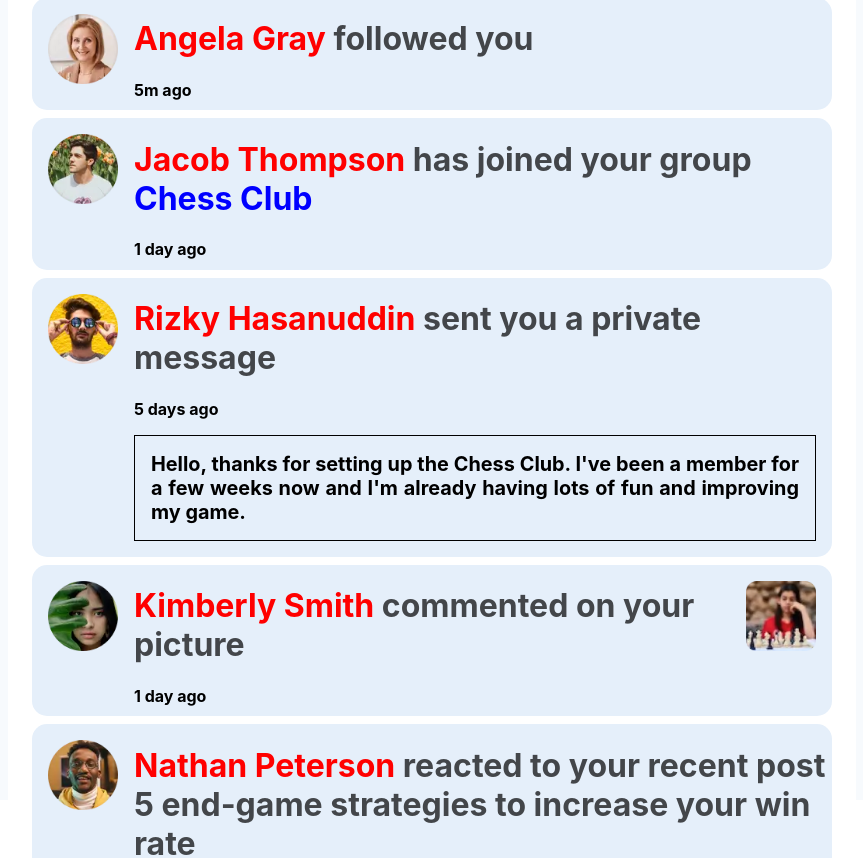
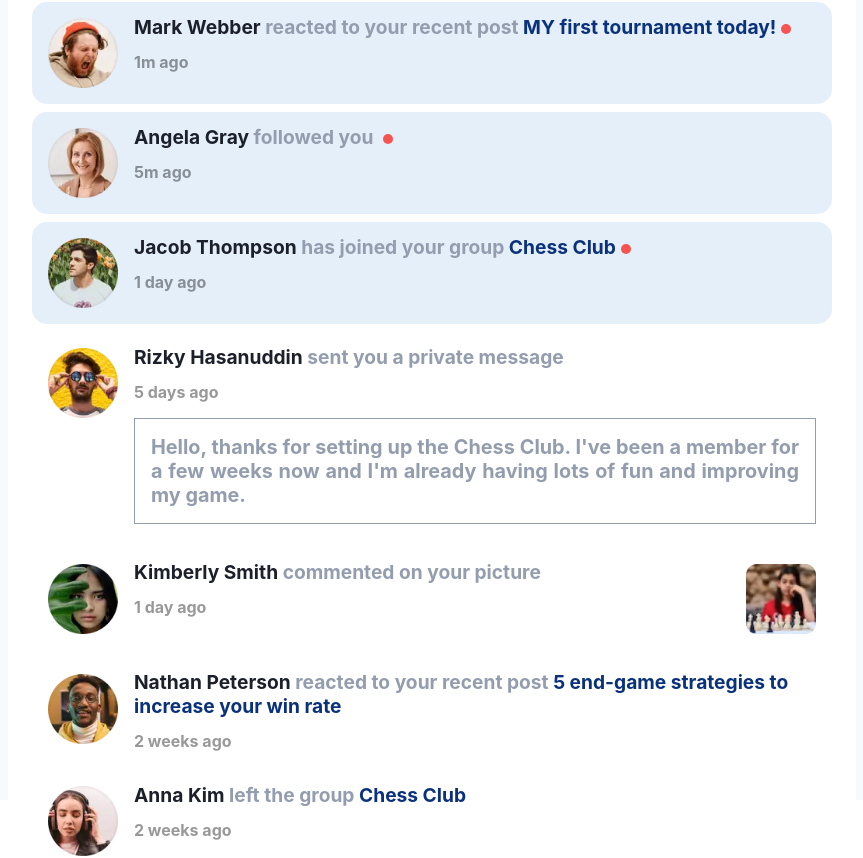
Before and after one commit to Danteie/notifications-page-main, a React (Create React App) app: page / in a window 1280 px wide. Shown: the top 858 px of the page, without its empty margins (208-1071 px from the left). Built offline with nearby package versions, Linux system fonts and the light colour scheme.

Commit message:
styling cards

```diff
--- a/src/Component/Card/Card.css
+++ b/src/Component/Card/Card.css
@@ -1,4 +1,4 @@
-.card{
+.card-read, .card-noRead{
     display: flex;
     align-items: flex-start;
     background-color: hsl(211, 68%, 94%);
@@ -7,52 +7,71 @@
 }
 
 
-.card img{
+.card-read img, .card-noRead img{
     padding: 1rem;
     width: 70px;
 }
 
+.card-read{
+    background-color: hsl(211, 68%, 94%);
+}
 
-.notification-text{
+
+
+.card-noRead{
+    background-color: white
+}
+
+
+.notification-read , .notification-notRead {
     font-size: 1.2rem;
 }
 
-.notification-text::after{
-    content: "";
+.notification-read::after{
+    content: '  ';
+    display: inline-block;
+    width: 10px;
+    height: 10px;
     border-radius: 50%;
-	  height: 30px;
-	  width: 30px;
-	  background: #cccccc;
+    background-color: hsl(1, 90%, 64%);
+    margin-left: 5px;
 }
 
 .time{
     font-size: 1rem;
+    opacity: 0.4;
 }
 
 .message{
+    color: hsl(219, 14%, 63%);
     font-size: 1.24rem;
-    border: 1px solid black;
+    border: 1px solid hsl(219, 14%, 63%);
     text-align:justify;
     padding: 1rem;
     margin: 1rem 1rem 1rem 0;
 }
 
 .nickname{
-    color: red
+    color: hsl(224, 21%, 14%)
 }
 
 .type-notification{
-    opacity: 0.7;
+    color: hsl(219, 14%, 63%);
 }
 
 .link{
-    color: blue;
+    color: hsl(219, 85%, 26%);
 }
+
 
 .link:hover{
    cursor: pointer;
 }
 
+a{
+    text-decoration: none;
+}
+
 .content{
     margin-left: auto;
 }
--- a/src/Component/Card/Card.js
+++ b/src/Component/Card/Card.js
@@ -20,10 +20,10 @@ export default function Card({image,name,text,time,link,message,content,read}) {
   function isRead(read){
     if(!read){
       return (
-        <div className='card'>
+        <div className='card-read'>
             <img alt='profile' src={image} />
             <div>
-                <h1 className='notification-read'><span className='nickname'>{name}</span> <span className='type-notification'>{text}</span> <span className='link'>{link}</span></h1>
+                <h1 className='notification-read'><span className='nickname'>{name}</span> <span className='type-notification'>{text}</span> <span><a className='link' href='/'>{link}</a></span></h1>
                 <h1 className='time'>{time}</h1>
                 {messages(message)}
             </div>
@@ -32,10 +32,10 @@ export default function Card({image,name,text,time,link,message,content,read}) {
       )
     }else{
       return(
-        <div className='card'>
+        <div className='card-noRead'>
             <img alt='profile' src={image} />
             <div>
-                <h1 className='notification-notRead'><span className='nickname'>{name}</span> <span className='type-notification'>{text}</span> <span className='link'>{link}</span></h1>
+                <h1 className='notification-notRead'><span className='nickname'>{name}</span> <span className='type-notification'>{text}</span> <span><a className='link' href='/'>{link}</a></span></h1>
                 <h1 className='time'>{time}</h1>
                 {messages(message)}
             </div>
--- a/src/Component/Notificatins/Notifications.js
+++ b/src/Component/Notificatins/Notifications.js
@@ -52,7 +52,8 @@ const notifications = [
         {
             image: image6,
             name: 'Nathan Peterson',
-            text: "reacted to your recent post 5 end-game strategies to increase your win rate",
+            text: "reacted to your recent post",
+            link: "5 end-game strategies to increase your win rate",
             time: "2 weeks ago",
             read: true
         },
```
